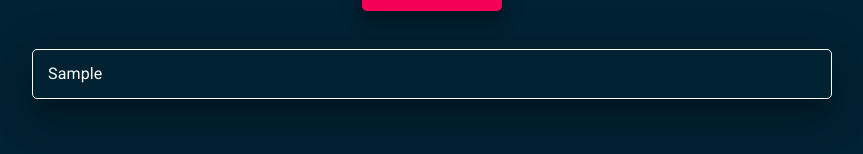
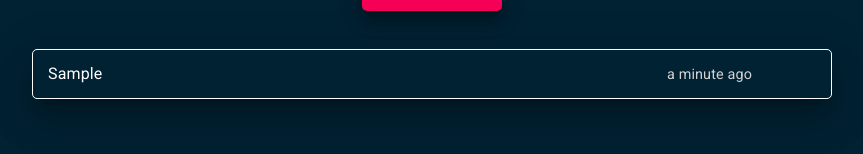
Before and after one commit to codeiotic/simple-todoapp, a React (Create React App) app: page / in a window 1280 px wide. Both pictures are taken after typing "Sample" into the empty fields and a click on the button "ADD". Shown: the part 169-323 px from the top of the page, without its empty margins (208-1071 px from the left). Built offline with nearby package versions, Linux system fonts and the light colour scheme.

Commit message:
Added a `time` property to the Schema
- Updated the schema to show the `time` property
- Displayed the time to the right of the todo
- Displayed the time in the Edit Todo Modal

```diff
--- a/package.json
+++ b/package.json
@@ -11,6 +11,7 @@
   "dependencies": {
     "@material-ui/core": "4.12.3",
     "emoji-mart": "^3.0.1",
+    "moment": "^2.29.1",
     "notistack": "1.0.10",
     "react": "17.0.2",
     "react-beautiful-dnd": "^13.1.0",
--- a/src/App.tsx
+++ b/src/App.tsx
@@ -6,6 +6,7 @@ import {
   List,
   Modal,
   TextField,
+  useMediaQuery,
 } from "@material-ui/core";
 import {
   DragDropContext,
@@ -24,6 +25,7 @@ import maxIndexValue from "./utils/lastIndexValue";
 import validateTodo from "./utils/validate";
 import AppStyles from "./styles/App";
 import "./styles.css";
+import moment from "moment";
 
 export default function App(): JSX.Element {
   const className = AppStyles();
@@ -34,6 +36,7 @@ export default function App(): JSX.Element {
     todos: "",
     index: 0,
     completed: false,
+    time: "",
   });
 
   const { todosArray, clearTodos, addTodo, deleteTodo, updateTodo } =
@@ -53,6 +56,7 @@ export default function App(): JSX.Element {
         index: maxIndexValue(todosArray) + 1,
         todos: value,
         completed: false,
+        time: moment().format("LLLL"),
       });
       setValue("");
     } else {
@@ -75,13 +79,15 @@ export default function App(): JSX.Element {
   const handleModalOpen = (
     todo: string,
     completed: boolean,
-    index: number
+    index: number,
+    time: string
   ): void => {
     setModalOpen(true);
     setTodoContent({
       todos: todo,
       index: index,
       completed: completed,
+      time: time,
     });
   };
 
@@ -148,7 +154,7 @@ export default function App(): JSX.Element {
                   <FlipMove style={{ width: "100%" }}>
                     {todosArray.map(
                       (
-                        { todos, index, completed }: TodosSchema,
+                        { todos, index, completed, time }: TodosSchema,
                         index2: number
                       ): JSX.Element => {
                         return (
@@ -163,6 +169,7 @@ export default function App(): JSX.Element {
                             >
                               {(provided: DraggableProvided): JSX.Element => (
                                 <TodoItem
+                                  time={time}
                                   todos={todos}
                                   completed={completed}
                                   todoArrayIndex={index2}
--- a/src/components/Modal.tsx
+++ b/src/components/Modal.tsx
@@ -11,6 +11,7 @@ import modalStyles from "../styles/Modal";
 import { useSnackbar } from "notistack";
 import getTodoIndex from "../utils/getTodoIndex";
 import validateTodo from "../utils/validate";
+import moment from "moment";
 
 export interface ModalComponentProps {
   todoState: TodosSchema;
@@ -51,13 +52,14 @@ const modalBody = ({
     let { errors, valid } = validateTodo(value, localTodosArray);
 
     if (valid) {
-      localTodosArray.map(({ index }: TodosSchema): void => {
+      localTodosArray.map(({ index, completed, time }: TodosSchema): void => {
         if (index === todoState.index) {
           updateTodo({
             content: {
               index: index,
               todos: value,
-              completed: false,
+              completed: completed,
+              time: moment().format("LLLL"),
             },
             index: index,
           });
@@ -123,6 +125,11 @@ const modalBody = ({
           Delete Todo
         </Button>
       </div>
+      <div className={className.time}>
+        {todoState.time
+          ? `Last edited: ${moment(todoState.time).fromNow()}`
+          : "Please clear all todos to see the last edited time"}
+      </div>
     </div>
   );
 };
--- a/src/components/TodoItem.tsx
+++ b/src/components/TodoItem.tsx
@@ -15,14 +15,21 @@ import { FiChevronDown, FiChevronUp } from "react-icons/fi";
 import { MouseEvent, useState } from "react";
 import TodoItemStyles from "../styles/TodoItem";
 import truncate from "../utils/truncate";
+import moment from "moment";
 
 export interface ListItemProps {
   todos: string;
   todoIndex: number;
   completed: boolean;
   todoArrayIndex: number;
+  time: string;
   provided: DraggableProvided;
-  handleModalOpen: (todo: string, completed: boolean, index: number) => void;
+  handleModalOpen: (
+    todo: string,
+    completed: boolean,
+    index: number,
+    time: string
+  ) => void;
   deleteTodo: (index: number) => void;
 }
 
@@ -34,6 +41,7 @@ const TodoItem = ({
   provided,
   handleModalOpen,
   deleteTodo,
+  time,
 }: ListItemProps): JSX.Element => {
   const { todosArray } = useLocalStorage();
   const className = TodoItemStyles();
@@ -58,11 +66,16 @@ const TodoItem = ({
     >
       <ListItemText
         id={String(todoIndex)}
-        onClick={(): void => handleModalOpen(todos, completed, todoIndex)}
+        onClick={(): void => handleModalOpen(todos, completed, todoIndex, time)}
       >
         {todosArray[todoIndex - 1]?.completed
           ? ReactHtmlParser(truncate(todos.strike()))
           : truncate(todos)}
+      </ListItemText>
+      <ListItemText className={className.time}>
+        {time
+          ? moment(time).fromNow(!matches)
+          : "Please clear all todos to see the time"}
       </ListItemText>
       <ListItemIcon>
         <Button className={className.menuButton} onClick={handleMenuOpen}>
@@ -86,7 +99,7 @@ const TodoItem = ({
           <MenuItem
             onClick={(): void => {
               handleMenuClose();
-              handleModalOpen(todos, completed, todoIndex);
+              handleModalOpen(todos, completed, todoIndex, time);
             }}
           >
             Edit
--- a/src/hooks/useLocalStorage.ts
+++ b/src/hooks/useLocalStorage.ts
@@ -5,6 +5,7 @@ export interface TodosSchema {
   index: number;
   todos: string;
   completed: boolean;
+  time: string;
 }
 export interface UpdateTodoProps {
   newTodosArr?: TodosSchema[];
@@ -145,6 +146,8 @@ function useLocalStorage(): ReturnInterface {
       todos.map((todo: TodosSchema): void => {
         if (todo.index === index) {
           todo.todos = content.todos;
+          todo.time = content.time;
+          todo.completed = content.completed;
         }
       });
       enqueueSnackbar("Todo Updated!", {
--- a/src/styles/Modal.ts
+++ b/src/styles/Modal.ts
@@ -52,6 +52,11 @@ const modalStyles = makeStyles((theme: Theme) =>
     editButton: {
       marginTop: "20px",
     },
+    time: {
+      fontSize: "0.9rem",
+      color: "lightgray",
+      marginTop: "20px",
+    },
   })
 );
 
--- a/src/styles/TodoItem.ts
+++ b/src/styles/TodoItem.ts
@@ -60,6 +60,14 @@ const TodoItemStyles = makeStyles((theme: Theme) =>
       fontSize: "19px",
       cursor: "pointer",
     },
+    time: {
+      "& span": {
+        textAlign: "right",
+        fontSize: "0.9rem",
+        fontWeight: "normal",
+        color: "lightgray",
+      },
+    },
   })
 );
 
```
Also changed, not shown: 1 other file (tests, documents, lock files or other folders).
